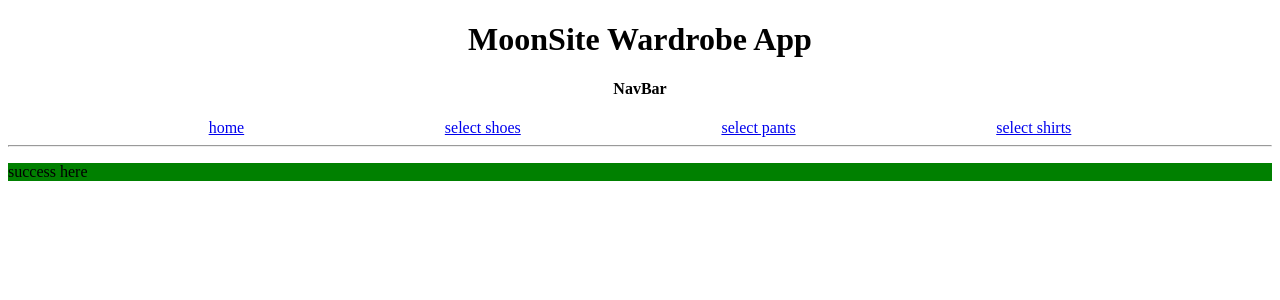
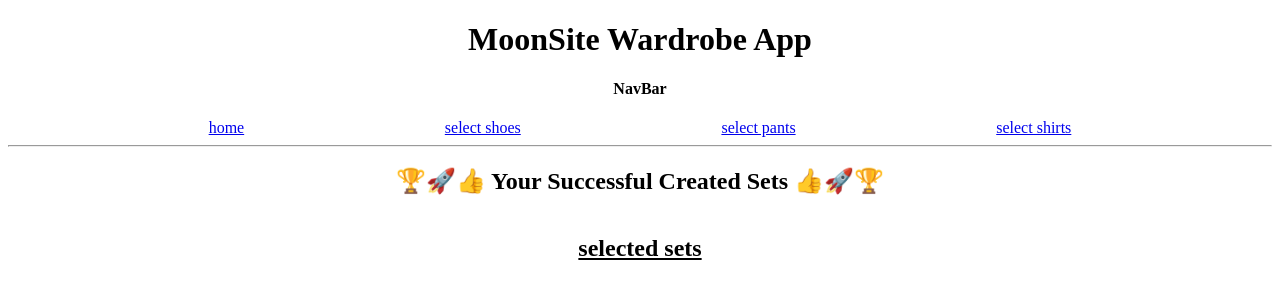
Before and after one commit to urielimelech/moonsite, a React (Create React App) app: page /success in a window 1280 px wide. Shown: the top 300 px of the page. Built offline with nearby package versions, Linux system fonts and the light colour scheme.

Commit message:
add set component and fix react warning due to no key in map

```diff
--- /dev/null
+++ b/src/BaseComponents/ClothSetComponent.js
@@ -0,0 +1,31 @@
+import React from 'react'
+import { SelectedProductComponent } from './SelectedProductComponent'
+import { H4, Text } from './Text'
+import { View } from './View'
+
+export const ClothSetComponent = ({ clothSet, index, clothSetContainerStyle }) => {
+    return (
+        <View style={clothSetContainerStyle}>
+            <H4>set number: {index + 1}</H4>
+            <View style={styles.productsContainer}>
+                <SelectedProductComponent product={clothSet.shirt} productContainerStyle={styles.productContainerStyle} />
+                <SelectedProductComponent product={clothSet.pant} productContainerStyle={styles.productContainerStyle} />
+                <SelectedProductComponent product={clothSet.shoes} productContainerStyle={styles.productContainerStyle} />
+            </View>
+            <Text>sum of sets sizes: {clothSet.shirt.size + clothSet.shoes.size + clothSet.pant.size}</Text>
+        </View>
+    )
+}
+
+const styles = {
+    productsContainer: {
+        display: 'flex',
+        alignSelf: 'stretch',
+        justifyContent: 'space-evenly'
+    },
+    productContainerStyle: {
+        display: 'flex',
+        flexDirection: 'column',
+    },
+
+}
--- a/src/BaseComponents/ProductComponent.js
+++ b/src/BaseComponents/ProductComponent.js
@@ -25,20 +25,20 @@ export const ProductComponent = ({ product, productContainerStyle, onSelectProdu
         }
     }
 
-    return <View key={id} style={productContainerStyle}>
+    return <View style={productContainerStyle}>
         <Text>product name: {name}</Text>
         <Text>brand: {brand}</Text>
         <View style={styles.buttonsContainer}>
             <View>
                 <Text>colors: </Text>
-                {colors.map(color => <CustomButton buttonLabel={color} onClick={() => onColorPressed(color)} />)}
+                {colors.map((color, index) => <CustomButton key={index} buttonLabel={color} onClick={() => onColorPressed(color)} />)}
             </View>
             <Text>selected color: {selectedColor ? selectedColor : 'not selected'}</Text>
         </View>
         <View style={styles.buttonsContainer}>
             <View>
                 <Text>sizes: </Text>
-                {sizes.map(size => <CustomButton buttonLabel={size} onClick={() => onSizePressed(size)} />)}
+                {sizes.map((size, index) => <CustomButton key={index} buttonLabel={size} onClick={() => onSizePressed(size)} />)}
             </View>
             <Text>selected size: {selectedSize ? selectedSize : 'not selected'}</Text>
         </View>
--- a/src/Screens/ChooseScreens/ChoosePantsScreen.js
+++ b/src/Screens/ChooseScreens/ChoosePantsScreen.js
@@ -17,6 +17,7 @@ export const ChoosePantsScreen = props => {
         <CustomList listHeader={`pants found for you: ${wardrobeStore.getPantsAmount()}`} style={styles.list}>
             {wardrobeStore.allPants.map(pant =>
                 <ProductComponent
+                    key={pant.id}
                     product={pant}
                     productContainerStyle={styles.productContainer}
                     onSelectProduct={onSelectProduct}
--- a/src/Screens/ChooseScreens/ChooseShirtsScreen.js
+++ b/src/Screens/ChooseScreens/ChooseShirtsScreen.js
@@ -15,9 +15,10 @@ export const ChooseShirtsScreen = props => {
 
     return <View style={styles.container}>
         <CustomList listHeader={`shirts found for you: ${wardrobeStore.getShirtsAmount()}`} style={styles.list}>
-            {wardrobeStore.allShirts.map(pant =>
+            {wardrobeStore.allShirts.map(shirt =>
                 <ProductComponent
-                    product={pant}
+                    key={shirt.id}
+                    product={shirt}
                     productContainerStyle={styles.productContainer}
                     onSelectProduct={onSelectProduct}
                 />
--- a/src/Screens/ChooseScreens/ChooseShoeScreen.js
+++ b/src/Screens/ChooseScreens/ChooseShoeScreen.js
@@ -15,9 +15,10 @@ export const ChooseShoeScreen = props => {
 
     return <View style={styles.container}>
         <CustomList listHeader={`shoes found for you: ${wardrobeStore.getShoesAmount()}`} style={styles.list}>
-            {wardrobeStore.allShoes.map(pant =>
+            {wardrobeStore.allShoes.map(shoe =>
                 <ProductComponent
-                    product={pant}
+                    key={shoe.id}
+                    product={shoe}
                     productContainerStyle={styles.productContainer}
                     onSelectProduct={onSelectProduct}
                 />
--- a/src/Screens/HomeScreen/HomeScreen.js
+++ b/src/Screens/HomeScreen/HomeScreen.js
@@ -37,26 +37,42 @@ export const HomeScreen = props => {
         props.history.push('/success')
     }
 
+    const onDonePress = () => {
+        const selectedShoes = toJS(wardrobeStore.selectedShoes)
+        const selectedPants = toJS(wardrobeStore.selectedPants)
+        const selectedShirts = toJS(wardrobeStore.selectedShirts)
+        selectedShoes.forEach((shoe, index) => {
+            wardrobeStore.addSet(selectedShirts[index], selectedPants[index], shoe)
+        });
+        navigateToSuccessScreen()
+    }
+
     return useObserver(() => (
         <View style={styles.screen}>
             <View style={styles.container}>
                 <View style={styles.listContainer}>
                     <CustomList listHeader='selected shirts'>
-                        {wardrobeStore.selectedShirts.map(shirt => <SelectedProductComponent product={shirt} productContainerStyle={styles.productContainer} />)}
+                        {wardrobeStore.selectedShirts.map(shirt =>
+                            <SelectedProductComponent key={shirt.id} product={shirt} productContainerStyle={styles.productContainer} />
+                        )}
                     </CustomList>
                 </View>
                 <View style={styles.listContainer}>
                     <CustomList listHeader='selected pants'>
-                        {wardrobeStore.selectedPants.map(pant => <SelectedProductComponent product={pant} productContainerStyle={styles.productContainer} />)}
+                        {wardrobeStore.selectedPants.map(pant =>
+                            <SelectedProductComponent key={pant.id} product={pant} productContainerStyle={styles.productContainer} />
+                        )}
                     </CustomList>
                 </View>
                 <View style={styles.listContainer}>
                     <CustomList listHeader='selected shoes'>
-                        {wardrobeStore.selectedShoes.map(shoe => <SelectedProductComponent product={shoe} productContainerStyle={styles.productContainer} />)}
+                        {wardrobeStore.selectedShoes.map(shoe =>
+                            <SelectedProductComponent key={shoe.id} product={shoe} productContainerStyle={styles.productContainer} />
+                        )}
                     </CustomList>
                 </View>
             </View>
-            {showSuccessButton && <CustomButton buttonLabel='done' onClick={navigateToSuccessScreen} style={styles.doneButton} />}
+            {showSuccessButton && <CustomButton buttonLabel='done' onClick={onDonePress} style={styles.doneButton} />}
         </View>
     ))
 }
--- a/src/Screens/SuccessScreen/SuccessScreen.js
+++ b/src/Screens/SuccessScreen/SuccessScreen.js
@@ -1,10 +1,25 @@
 import React from 'react'
-import { Text } from '../../BaseComponents/Text'
+import { ClothSetComponent } from '../../BaseComponents/ClothSetComponent'
+import { CustomList } from '../../BaseComponents/CustomList'
+import { H2 } from '../../BaseComponents/Text'
 import { View } from '../../BaseComponents/View'
+import { useWardrobeStore } from '../../Context/WardrobeContext'
 import styles from './SuccessScreenStyles'
 
 export const SuccessScreen = props => {
-    return <View style={styles.container}>
-        <Text>success here</Text>
-    </View>
+
+    const wardrobeStore = useWardrobeStore()
+
+    return (
+        <View>
+            <H2 style={styles.header}>🏆🚀👍 Your Successful Created Sets 👍🚀🏆</H2>
+            <CustomList listHeader='selected sets'>
+                {wardrobeStore.clothSets.map(
+                    (clothSet, index) => (
+                        <ClothSetComponent key={clothSet.id} clothSet={clothSet} index={index} clothSetContainerStyle={styles.clothSetContainerStyle} />
+                    )
+                )}
+            </CustomList>
+        </View>
+    )
 }
--- a/src/Screens/SuccessScreen/SuccessScreenStyles.js
+++ b/src/Screens/SuccessScreen/SuccessScreenStyles.js
@@ -1,7 +1,17 @@
 const styles = {
-    container: {
-        flex: 1,
-        backgroundColor: "green"
+    clothSetContainerStyle: {
+        display: 'flex',
+        flexDirection: 'column',
+        alignItems: 'center',
+        border: '1px solid rgba(0,0,0)',
+        borderRadius: 200,
+        marginBottom: 15,
+    },
+    header: {
+        textAlign: 'center'
+    },
+    clothSetHeader: {
+
     }
 }
 export default styles
--- a/src/Stores/WardrobeStore.js
+++ b/src/Stores/WardrobeStore.js
@@ -41,7 +41,7 @@ export const createWardrobeStore = () => {
         },
 
         addSet(shirt, pant, shoes) {
-            this.clothSets.push({ setId: nanoid(), shirt, pant, shoes })
+            this.clothSets.push({ id: nanoid(), shirt, pant, shoes })
         },
 
         getShoes() {
```
